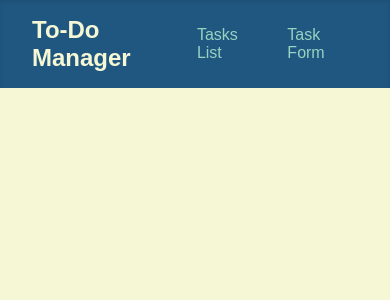
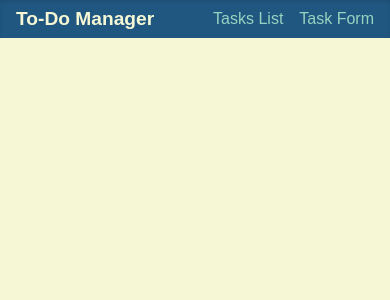
Before and after one commit to Espadv69/TaskMaster-MERN, a React (Vite) app in the folder frontend/: page / in a window 390 px wide. Shown: the top 300 px of the page. Built offline with nearby package versions, Linux system fonts and the light colour scheme.

Commit message:
Update NavBar styles for improved responsiveness and adjust font sizes

```diff
--- a/frontend/src/components/NavBar/NavBar.css
+++ b/frontend/src/components/NavBar/NavBar.css
@@ -30,10 +30,28 @@
 .nav__link {
   color: var(--tertiary-color);
   text-decoration: none;
-  font-size: 1rem;
+  font-size: 1.2rem;
   transition: color 0.3s ease-in-out;
 }
 
 .nav__link:hover {
   color: var(--secondary-color);
 }
+
+@media (max-width: 550px) {
+  .nav {
+    padding: .5rem 1rem;
+  }
+
+  .nav__title {
+    font-size: 1.2rem;
+  }
+
+  .nav__links {
+    gap: 1rem;
+  }
+
+  .nav__link {
+    font-size: 1rem;
+  }
+}
```
